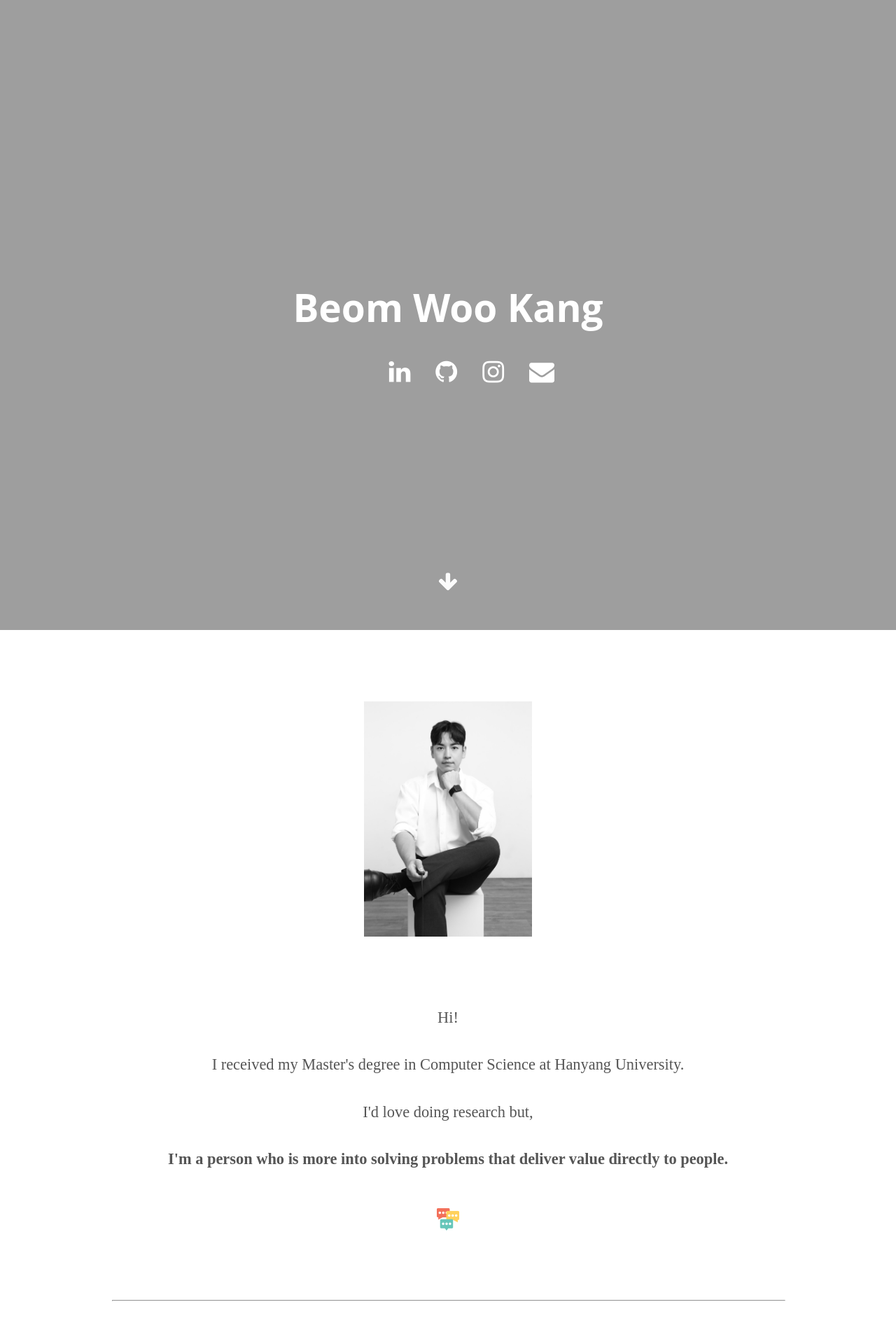
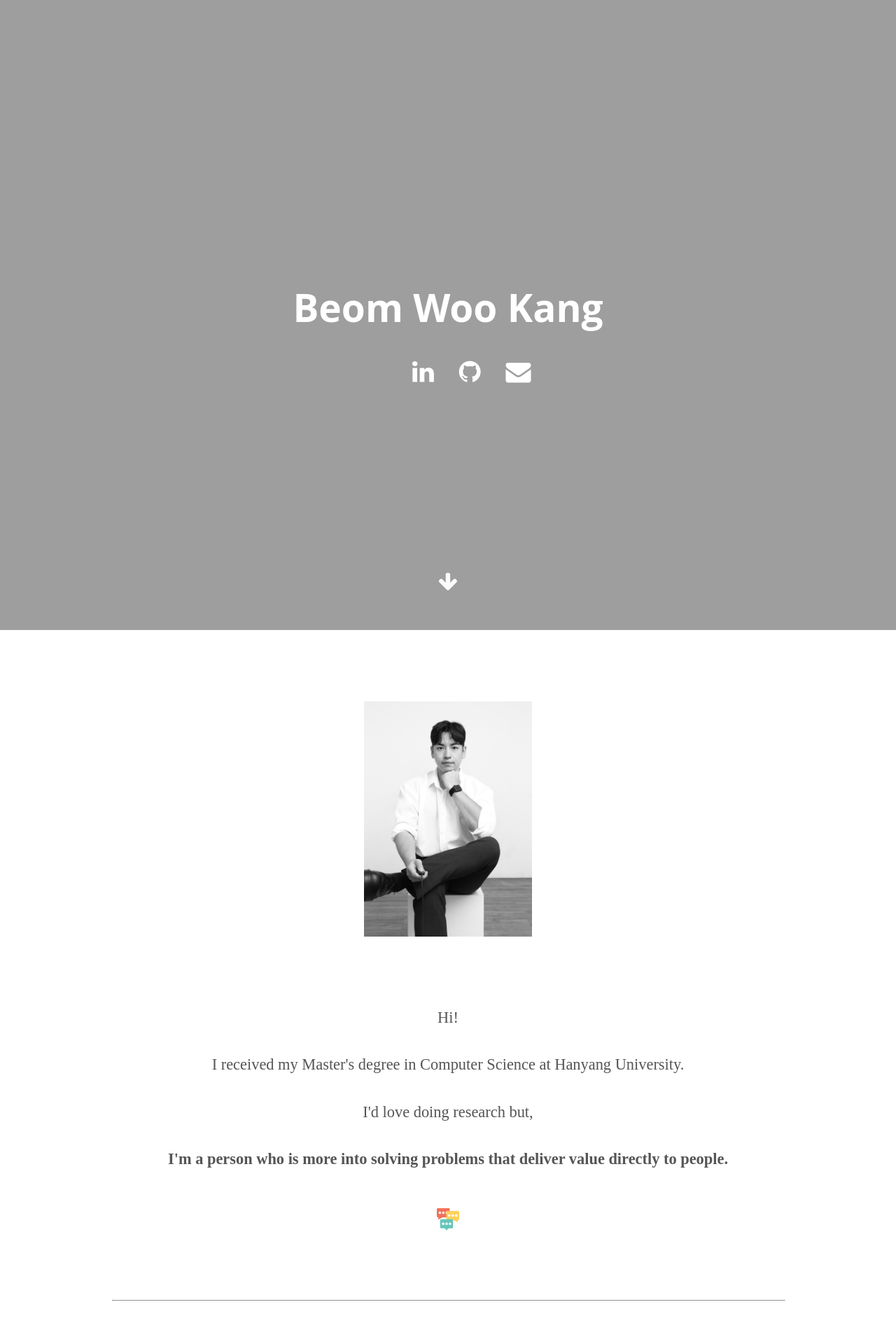
Before and after one commit to beomwookang/beomwookang.github.io, a Jekyll site: the page built from index.html, in a window 1280 px wide. Shown: the top 1920 px of the page at 70% size. Built offline with Jekyll 4.4.1, drawn with Linux system fonts in a browser that asks for light colours; some web fonts are replaced; grey boxes are pictures that could not be loaded.

Commit message:
removed instagram

```diff
--- a/_includes/header.html
+++ b/_includes/header.html
@@ -10,7 +10,7 @@
             <img src="https://img.icons8.com/material-outlined/96/FFFFFF/google-scholar.png" alt="google-scholar" style="height:4.5vh; width:4.5vh; padding-top: 0.5vh; padding-right: 3vh"></a>
         <a aria-label="My LinkedIn" target="_blank" href="https://www.linkedin.com/in/beomwookang/"><i class="fa fa-linkedin fa-2x" aria-hidden="true" style="color:#FFFFFF; font-size:4vh;"></i></a>
         <a aria-label="My Github" target="_blank" href="https://github.com/beomwookang/"><i class="fa fa-github fa-2x" aria-hidden="true" style="color:#FFFFFF; font-size:4vh; margin-left:4vh;"></i></a>
-        <a aria-label="My Instagram" target="_blank" href="https://www.instagram.com/bam.wooo/"><i class="fa fa-instagram fa-2x" aria-hidden="true" style="color:#FFFFFF; font-size:4vh; margin-left:4vh;"></i></a>
+	<!-- <a aria-label="My Instagram" target="_blank" href="https://www.instagram.com/bam.wooo/"><i class="fa fa-instagram fa-2x" aria-hidden="true" style="color:#FFFFFF; font-size:4vh; margin-left:4vh;"></i></a> -->
         <a aria-label="Send email" href="mailto:beomwookang@gmail.com"><i class="fa fa-envelope fa-2x" style="color:#FFFFFF; font-size:4vh; margin-left:4vh;"></i></a>
       </div>
       <div class="header-links">
```
